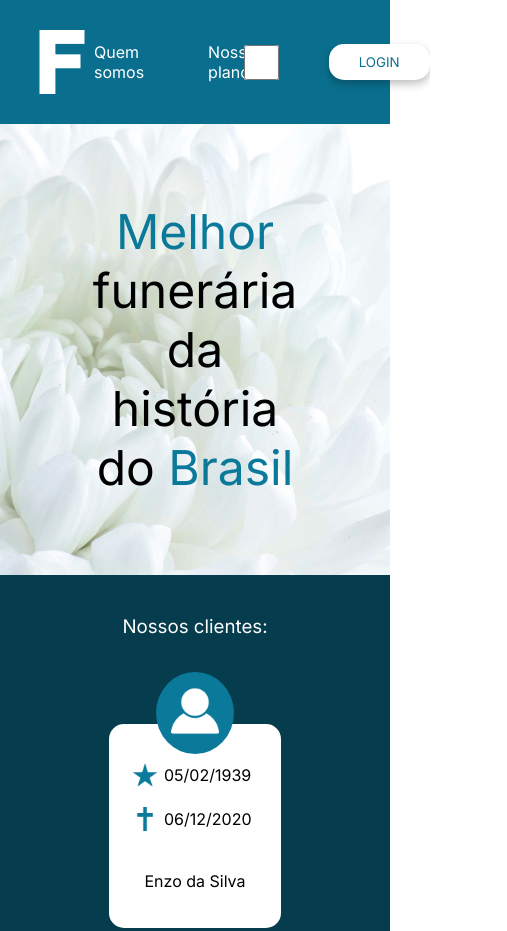
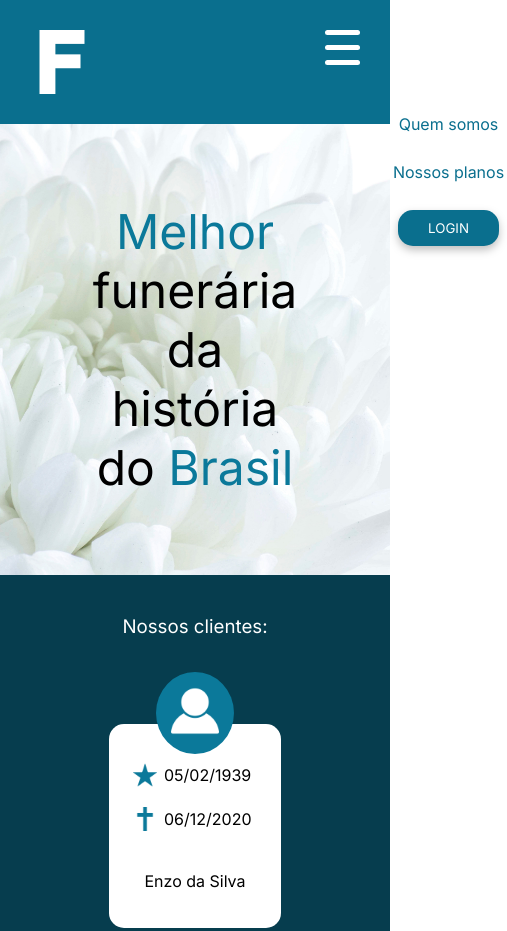
Before and after one commit to ViniRech/Topicos, a plain HTML site: page index.html in a window 390 px wide. Shown: the top 931 px of the page, 507 px wide, since content can reach past the window. Drawn offline with Linux system fonts and the light colour scheme.

Commit message:
menu responsivo

```diff
--- a/index.html
+++ b/index.html
@@ -8,20 +8,7 @@
     <link rel="stylesheet" href="style.css">
     <link rel="shortcut icon" href="img/f.png" type="image/x-icon">
     <title>Funerária</title>
-    <script>
-        const handlePhone = (event) => {
-            let input = event.target
-            input.value = phoneMask(input.value)
-        }
-
-        const phoneMask = (value) => {
-            if (!value) return ""
-            value = value.replace(/\D/g, '')
-            value = value.replace(/(\d{2})(\d)/, "($1) $2")
-            value = value.replace(/(\d)(\d{4})$/, "$1-$2")
-            return value
-        }
-    </script>
+    <script src="javascript.js"></script>
 
 </head>
 
@@ -36,9 +23,12 @@
                 <span></span>
                 <span></span>
             </div>
-            <a href="" class="menu-link">Quem somos</a>
-            <a href="" class="menu-link">Nossos planos</a>
-            <button class="menu-botao">LOGIN</button>
+
+            <div class="menu-lista">
+                <a href="" class="menu-link">Quem somos</a>
+                <a href="" class="menu-link">Nossos planos</a>
+                <button class="menu-botao">LOGIN</button>
+            </div>
         </nav>
     </header>
 
--- /dev/null
+++ b/javascript.js
@@ -0,0 +1,12 @@
+const handlePhone = (event) => {
+    let input = event.target
+    input.value = phoneMask(input.value)
+}
+
+const phoneMask = (value) => {
+    if (!value) return ""
+    value = value.replace(/\D/g, '')
+    value = value.replace(/(\d{2})(\d)/, "($1) $2")
+    value = value.replace(/(\d)(\d{4})$/, "$1-$2")
+    return value
+}
--- a/style.css
+++ b/style.css
@@ -30,26 +30,24 @@
 
 .menu {
     display: grid;
-    grid-template-columns: auto auto auto;
-    justify-content: center;
     justify-items: center;
     align-items: center;
-    column-gap: 4rem;
 }
 
 .menu-fake {
     position: absolute;
+    right: 0;
+    top: 0;
     z-index: 1000;
     width: 35px;
     height: 35px;
-}
-
-.menu-fake:checked ~ .menu-link, .menu-botao {
-
+    opacity: 0;
 }
 
 .menu-linhas {
     position: absolute;
+    right: 0;
+    top: 0;
     z-index: 999;
     width: 35px;
     height: 35px;
@@ -62,12 +60,44 @@
     margin-bottom: 10px;
     background-color: var(--branco);
     border-radius: 3px;
+    transition: all ease .3s;
+}
+
+.menu-fake:checked ~ .menu-linhas span {
+    background-color: var(--azul-extremos);
+}
+
+.menu-fake:checked ~ .menu-linhas span:nth-child(1) {
+    transform-origin: 0% 0%;
+    transform: rotate(45deg) scaleX(1.25);
+}
+
+.menu-fake:checked ~ .menu-linhas span:nth-child(2) {
+    opacity: 0;
+}
+
+.menu-fake:checked ~ .menu-linhas span:nth-child(3) {
+    transform-origin: 0% 100%;
+    transform: rotate(-45deg) scaleX(1.25);
+}
+
+.menu-fake:checked ~ .menu-lista {
+    margin-right: 0;
+}
+
+.menu-lista {
+    display: grid;
+    grid-template-columns: auto auto auto;
+    justify-items: center;
+    align-items: center;
+    column-gap: 2rem;
 }
 
 .menu-link {
     text-decoration: none;
     color: var(--branco);
     transition: 0.3s;
+    white-space: nowrap;
 }
 
 .menu-link:hover {
@@ -312,7 +342,50 @@
     height: auto;
 }
 
+@media (min-width: 651px) {
+    .menu-fake {
+        display: none;
+    }
+
+    .menu-linhas {
+        display: none;
+    }
+
+    .menu-linhas span {
+        display: none;
+    }
+}
+
 @media (max-width: 650px) {
+
+    .menu-linhas, .menu-fake {
+        margin: 30px 30px 0 0;
+    }
+
+    .menu-lista {
+        display: grid;
+        grid-template-columns: auto;
+        grid-template-rows: 3rem 3rem 4rem;
+        position: absolute;
+        z-index: 998;
+        right: 0;
+        top: 0;
+        width: 30%;
+        height: calc(100vh - 100px);
+        padding-top: 100px;
+        background-color: var(--branco);
+        margin-right: -30%;
+        transition: all ease .3s;
+    }
+
+    .menu-link {
+        color: var(--azul-extremos);
+    }
+
+    .menu-botao {
+        background-color: var(--azul-extremos);
+        color: var(--branco);
+    }
 
     .clientes-conteudo {
         grid-template-columns: auto;
```
